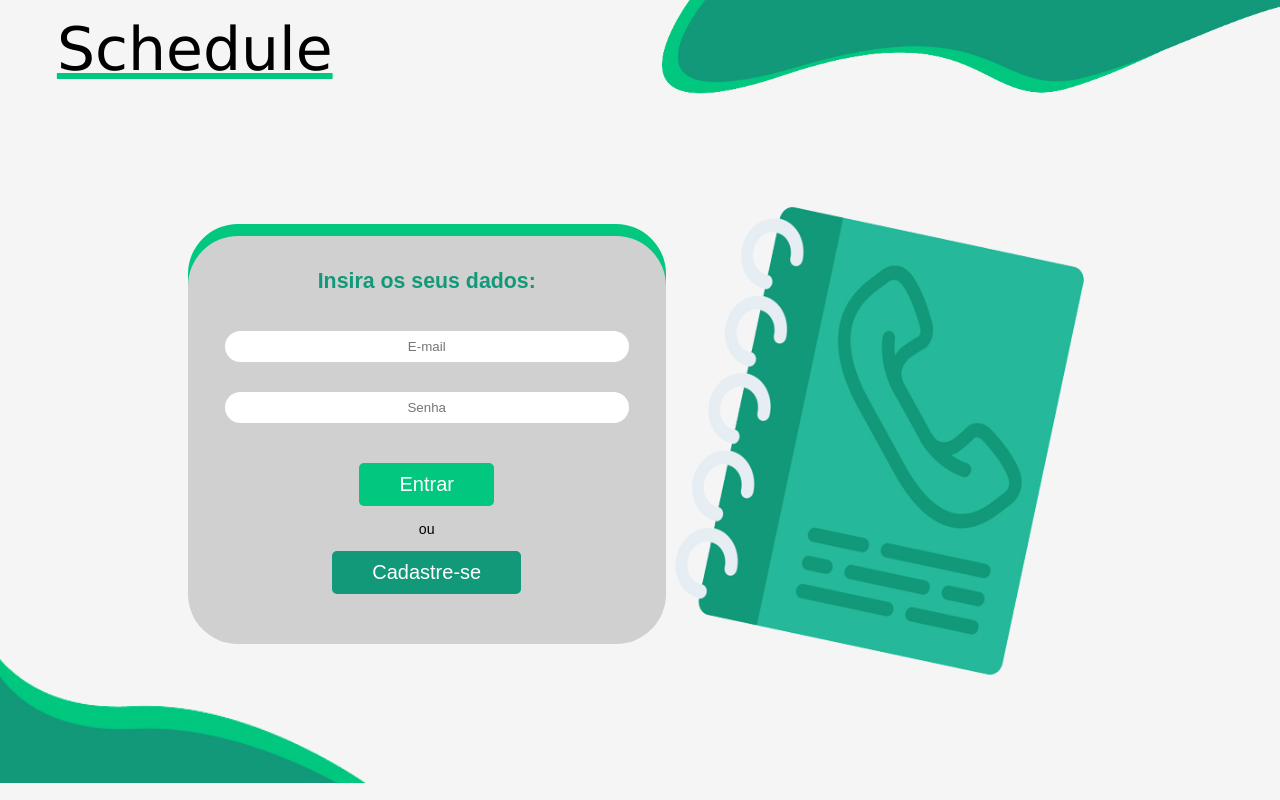
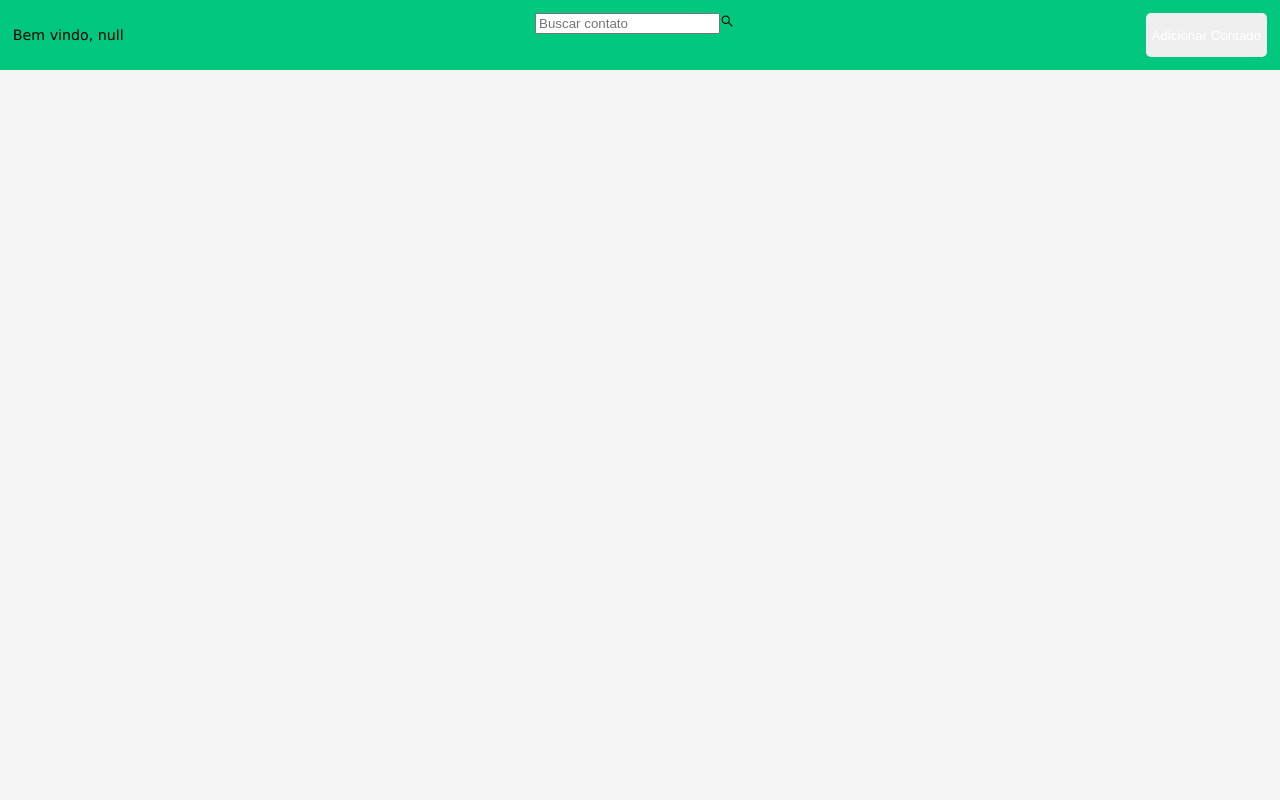
Before and after one commit to DanielRogs/Frontend_Schedule, a React (Create React App) app: page / in a window 1280 px wide. Built offline with nearby package versions, Linux system fonts and the light colour scheme.

Commit message:
iniciando pagina de contatos

```diff
--- a/package.json
+++ b/package.json
@@ -16,6 +16,7 @@
     "import": "^0.0.6",
     "react": "^18.2.0",
     "react-dom": "^18.2.0",
+    "react-icons": "^4.4.0",
     "react-router-dom": "^6.3.0",
     "react-scripts": "^2.1.3",
     "styled-components": "^5.3.5",
--- /dev/null
+++ b/src/components/HeadContactPage/index.tsx
@@ -0,0 +1,36 @@
+import React from "react";
+import AuthContext from "../../context/AuthContext";
+import { Header } from "./styled";
+import { AiOutlineSearch } from "react-icons/ai"
+import { Submit } from "../Button/styles";
+
+
+class HeaderContactPage extends React.Component{
+
+
+    render() :React.ReactNode {
+        return (
+
+            <AuthContext.Consumer>
+                {
+                    ({user}) =>(
+                        <Header>
+                             <p>Bem vindo, {!!user ? user.name: "null"}</p>
+                             <div>
+                                <input type="text" placeholder="Buscar contato"></input>
+                                <AiOutlineSearch/>
+                             </div>
+
+                             <Submit>Adicionar Contado</Submit>
+                        </Header>
+                    )
+                }
+            </AuthContext.Consumer>
+
+        )
+
+
+    }
+
+}
+export default HeaderContactPage
--- /dev/null
+++ b/src/components/HeadContactPage/styled.ts
@@ -0,0 +1,12 @@
+import styled from "styled-components";
+
+
+export const Header = styled.head`
+    display: flex;
+    justify-content: space-between;
+    padding: 1%;
+    background-color: #01C77F;
+
+    color: black;
+
+`
--- a/src/pages/ContactPage/index.tsx
+++ b/src/pages/ContactPage/index.tsx
@@ -1,4 +1,5 @@
 import React from "react"
+import HeaderContactPage from "../../components/HeadContactPage";
 
 
 interface State {
@@ -14,9 +15,8 @@ class ContactPage extends React.Component<{}, State>{
 
     render(): React.ReactNode {
         return (
-            <div>
+            <HeaderContactPage />
 
-            </div>
 
         )
     }
--- a/src/routes/index.tsx
+++ b/src/routes/index.tsx
@@ -3,7 +3,7 @@ import {Route, Routes } from 'react-router-dom';
 import LoginPage from "../pages/LoginPage";
 import CadPage from "../pages/Cad_Page";
 import AuthContext from "../context/AuthContext";
-import { InterfaceAuthContext } from "../context/AuthContext";
+import ContactPage from "../pages/ContactPage";
 
 export default class AppRoutes extends React.Component{
 
@@ -17,15 +17,9 @@ export default class AppRoutes extends React.Component{
     )
 
     userLogged = (
-                 <AuthContext.Consumer>
-                     {
-                    ({user}) => (
-                    <Routes>
-                        <Route path="*" element={<h1>Bem vindo, {!! user ? user.name:"null"} !!!</h1>} />
-                    </Routes>
-                    )
-                     }
-                 </AuthContext.Consumer>
+             <Routes>
+                <Route path="/*" element={<ContactPage/>} />
+           </Routes>
     )
 
 
@@ -35,7 +29,7 @@ export default class AppRoutes extends React.Component{
             <AuthContext.Consumer>
                 {
                     ({user}) =>(
-                        !!user ? this.userLogged:this.userNotLoggedRoutes
+                        true ? this.userLogged:this.userNotLoggedRoutes
                     )
                 }
             </AuthContext.Consumer>
```
Also changed, not shown: src/pages/ContactPage/styled.ts (+1 -75 lines).
